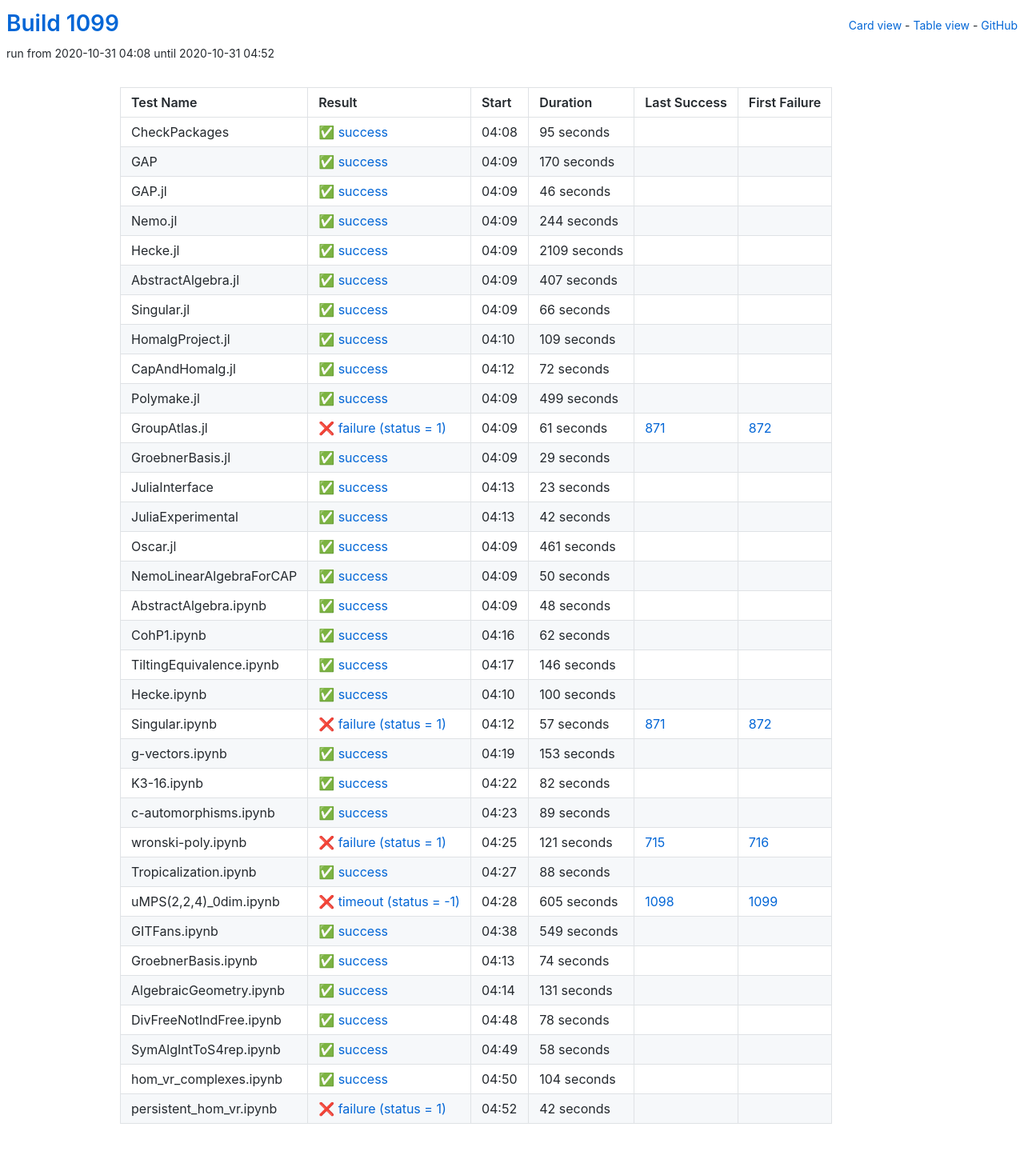
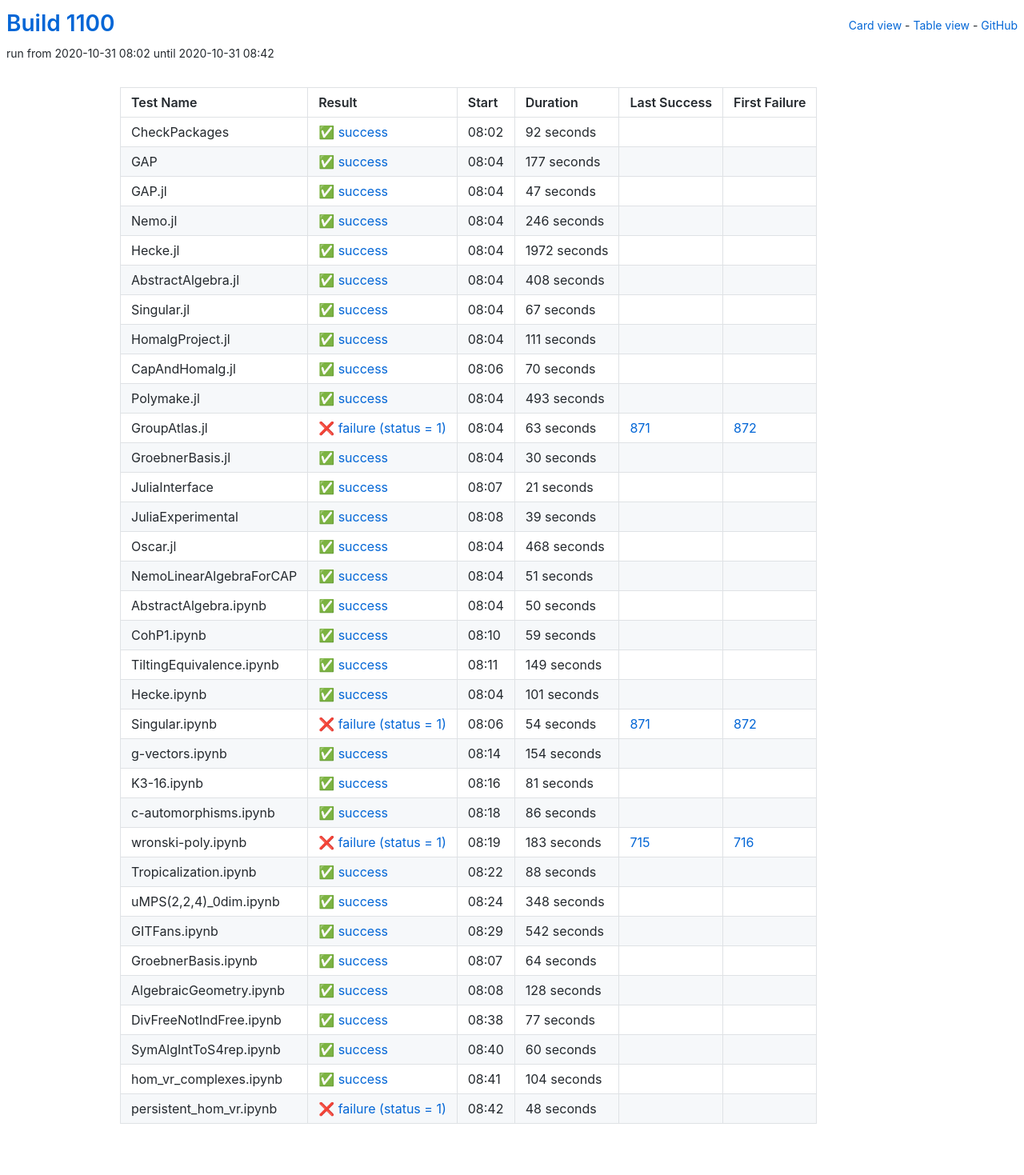
Before and after one commit to oscar-system/oscar-ci-status-stable, a Jekyll site: the page built from table.html, in a window 1280 px wide. Shown: the whole page at 80% size. Built offline with Jekyll 4.4.1, drawn with Linux system fonts in a browser that asks for light colours.

Commit message:
Build #1100

```diff
--- a/_data/ci.yml
+++ b/_data/ci.yml
@@ -1,6 +1,6 @@
 ---
-build: 1099
-build_url: https://oscarci.mathematik.uni-kl.de/job/oscar-stable/1099/
+build: 1100
+build_url: https://oscarci.mathematik.uni-kl.de/job/oscar-stable/1100/
 job: oscar-stable
 organization: oscar-system
 repo: oscar-ci-status-stable
@@ -8,188 +8,200 @@ repourl: https://github.com/oscar-system/oscar-ci-status-stable
 tests:
 - name: CheckPackages
   id: checkpackages
-  log: https://oscarci.mathematik.uni-kl.de/job/oscar-stable/1099/artifact/logs/build-1099/CheckPackages.log
-  start: 2020-10-31 04:08
+  log: https://oscarci.mathematik.uni-kl.de/job/oscar-stable/1100/artifact/logs/build-1100/CheckPackages.log
+  start: 2020-10-31 08:02
   success: true
   exitcode: 0
   status: success
-  duration: 95
+  duration: 92
   last_success: false
   last_success_url:
   first_failure: false
   first_failure_url:
 - name: GAP
   id: gap
-  log: https://oscarci.mathematik.uni-kl.de/job/oscar-stable/1099/artifact/logs/build-1099/GAP.log
-  start: 2020-10-31 04:09
+  log: https://oscarci.mathematik.uni-kl.de/job/oscar-stable/1100/artifact/logs/build-1100/GAP.log
+  start: 2020-10-31 08:04
   success: true
   exitcode: 0
   status: success
-  duration: 170
+  duration: 177
   last_success: false
   last_success_url:
   first_failure: false
   first_failure_url:
 - name: GAP.jl
   id: gap-jl
-  log: https://oscarci.mathematik.uni-kl.de/job/oscar-stable/1099/artifact/logs/build-1099/GAP.jl.log
-  start: 2020-10-31 04:09
+  log: https://oscarci.mathematik.uni-kl.de/job/oscar-stable/1100/artifact/logs/build-1100/GAP.jl.log
+  start: 2020-10-31 08:04
   success: true
   exitcode: 0
   status: success
-  duration: 46
+  duration: 47
   last_success: false
   last_success_url:
   first_failure: false
   first_failure_url:
 - name: Nemo.jl
   id: nemo-jl
-  log: https://oscarci.mathematik.uni-kl.de/job/oscar-stable/1099/artifact/logs/build-1099/Nemo.jl.log
-  start: 2020-10-31 04:09
+  log: https://oscarci.mathematik.uni-kl.de/job/oscar-stable/1100/artifact/logs/build-1100/Nemo.jl.log
+  start: 2020-10-31 08:04
   success: true
   exitcode: 0
   status: success
-  duration: 244
+  duration: 246
   last_success: false
   last_success_url:
   first_failure: false
   first_failure_url:
 - name: Hecke.jl
   id: hecke-jl
-  log: https://oscarci.mathematik.uni-kl.de/job/oscar-stable/1099/artifact/logs/build-1099/Hecke.jl.log
-  start: 2020-10-31 04:09
+  log: https://oscarci.mathematik.uni-kl.de/job/oscar-stable/1100/artifact/logs/build-1100/Hecke.jl.log
+  start: 2020-10-31 08:04
   success: true
   exitcode: 0
   status: success
-  duration: 2109
+  duration: 1972
   last_success: false
   last_success_url:
   first_failure: false
   first_failure_url:
 - name: AbstractAlgebra.jl
   id: abstractalgebra-jl
-  log: https://oscarci.mathematik.uni-kl.de/job/oscar-stable/1099/artifact/logs/build-1099/AbstractAlgebra.jl.log
-  start: 2020-10-31 04:09
+  log: https://oscarci.mathematik.uni-kl.de/job/oscar-stable/1100/artifact/logs/build-1100/AbstractAlgebra.jl.log
+  start: 2020-10-31 08:04
   success: true
   exitcode: 0
   status: success
-  duration: 407
+  duration: 408
   last_success: false
   last_success_url:
   first_failure: false
   first_failure_url:
 - name: Singular.jl
   id: singular-jl
-  log: https://oscarci.mathematik.uni-kl.de/job/oscar-stable/1099/artifact/logs/build-1099/Singular.jl.log
-  start: 2020-10-31 04:09
+  log: https://oscarci.mathematik.uni-kl.de/job/oscar-stable/1100/artifact/logs/build-1100/Singular.jl.log
+  start: 2020-10-31 08:04
   success: true
   exitcode: 0
   status: success
-  duration: 66
+  duration: 67
   last_success: false
   last_success_url:
   first_failure: false
   first_failure_url:
 - name: HomalgProject.jl
   id: homalgproject-jl
-  log: https://oscarci.mathematik.uni-kl.de/job/oscar-stable/1099/artifact/logs/build-1099/HomalgProject.jl.log
-  start: 2020-10-31 04:10
+  log: https://oscarci.mathematik.uni-kl.de/job/oscar-stable/1100/artifact/logs/build-1100/HomalgProject.jl.log
+  start: 2020-10-31 08:04
   success: true
   exitcode: 0
   status: success
-  duration: 109
+  duration: 111
   last_success: false
   last_success_url:
   first_failure: false
   first_failure_url:
 - name: CapAndHomalg.jl
   id: capandhomalg-jl
-  log: https://oscarci.mathematik.uni-kl.de/job/oscar-stable/1099/artifact/logs/build-1099/CapAndHomalg.jl.log
-  start: 2020-10-31 04:12
+  log: https://oscarci.mathematik.uni-kl.de/job/oscar-stable/1100/artifact/logs/build-1100/CapAndHomalg.jl.log
+  start: 2020-10-31 08:06
   success: true
   exitcode: 0
   status: success
-  duration: 72
+  duration: 70
   last_success: false
   last_success_url:
   first_failure: false
   first_failure_url:
 - name: Polymake.jl
   id: polymake-jl
-  log: https://oscarci.mathematik.uni-kl.de/job/oscar-stable/1099/artifact/logs/build-1099/Polymake.jl.log
-  start: 2020-10-31 04:09
+  log: https://oscarci.mathematik.uni-kl.de/job/oscar-stable/1100/artifact/logs/build-1100/Polymake.jl.log
+  start: 2020-10-31 08:04
   success: true
   exitcode: 0
   status: success
-  duration: 499
+  duration: 493
   last_success: false
   last_success_url:
   first_failure: false
   first_failure_url:
 - name: GroupAtlas.jl
   id: groupatlas-jl
-  log: https://oscarci.mathematik.uni-kl.de/job/oscar-stable/1099/artifact/logs/build-1099/GroupAtlas.jl.log
-  start: 2020-10-31 04:09
+  log: https://oscarci.mathematik.uni-kl.de/job/oscar-stable/1100/artifact/logs/build-1100/GroupAtlas.jl.log
+  start: 2020-10-31 08:04
   success: false
   exitcode: 1
   status: failure
-  duration: 61
+  duration: 63
   last_success: 871
   last_success_url: https://oscarci.mathematik.uni-kl.de/job/oscar-stable/871/
   first_failure: 872
   first_failure_url: https://oscarci.mathematik.uni-kl.de/job/oscar-stable/872/
 - name: GroebnerBasis.jl
   id: groebnerbasis-jl
-  log: https://oscarci.mathematik.uni-kl.de/job/oscar-stable/1099/artifact/logs/build-1099/GroebnerBasis.jl.log
-  start: 2020-10-31 04:09
+  log: https://oscarci.mathematik.uni-kl.de/job/oscar-stable/1100/artifact/logs/build-1100/GroebnerBasis.jl.log
+  start: 2020-10-31 08:04
   success: true
   exitcode: 0
   status: success
-  duration: 29
+  duration: 30
   last_success: false
   last_success_url:
   first_failure: false
   first_failure_url:
 - name: JuliaInterface
   id: juliainterface
-  log: https://oscarci.mathematik.uni-kl.de/job/oscar-stable/1099/artifact/logs/build-1099/JuliaInterface.log
-  start: 2020-10-31 04:13
+  log: https://oscarci.mathematik.uni-kl.de/job/oscar-stable/1100/artifact/logs/build-1100/JuliaInterface.log
+  start: 2020-10-31 08:07
   success: true
   exitcode: 0
   status: success
-  duration: 23
+  duration: 21
   last_success: false
   last_success_url:
   first_failure: false
   first_failure_url:
 - name: JuliaExperimental
   id: juliaexperimental
-  log: https://oscarci.mathematik.uni-kl.de/job/oscar-stable/1099/artifact/logs/build-1099/JuliaExperimental.log
-  start: 2020-10-31 04:13
+  log: https://oscarci.mathematik.uni-kl.de/job/oscar-stable/1100/artifact/logs/build-1100/JuliaExperimental.log
+  start: 2020-10-31 08:08
   success: true
   exitcode: 0
   status: success
-  duration: 42
+  duration: 39
   last_success: false
   last_success_url:
   first_failure: false
   first_failure_url:
 - name: Oscar.jl
   id: oscar-jl
-  log: https://oscarci.mathematik.uni-kl.de/job/oscar-stable/1099/artifact/logs/build-1099/Oscar.jl.log
-  start: 2020-10-31 04:09
+  log: https://oscarci.mathematik.uni-kl.de/job/oscar-stable/1100/artifact/logs/build-1100/Oscar.jl.log
+  start: 2020-10-31 08:04
   success: true
   exitcode: 0
   status: success
-  duration: 461
+  duration: 468
   last_success: false
   last_success_url:
   first_failure: false
   first_failure_url:
 - name: NemoLinearAlgebraForCAP
   id: nemolinearalgebraforcap
-  log: https://oscarci.mathematik.uni-kl.de/job/oscar-stable/1099/artifact/logs/build-1099/NemoLinearAlgebraForCAP.log
-  start: 2020-10-31 04:09
+  log: https://oscarci.mathematik.uni-kl.de/job/oscar-stable/1100/artifact/logs/build-1100/NemoLinearAlgebraForCAP.log
+  start: 2020-10-31 08:04
+  success: true
+  exitcode: 0
+  status: success
+  duration: 51
+  last_success: false
+  last_success_url:
+  first_failure: false
+  first_failure_url:
+- name: AbstractAlgebra.ipynb
+  id: abstractalgebra-ipynb
+  log: https://oscarci.mathematik.uni-kl.de/job/oscar-stable/1100/artifact/logs/build-1100/AbstractAlgebra.ipynb.log
+  start: 2020-10-31 08:04
   success: true
   exitcode: 0
   status: success
@@ -198,118 +210,106 @@ tests:
   last_success_url:
   first_failure: false
   first_failure_url:
-- name: AbstractAlgebra.ipynb
-  id: abstractalgebra-ipynb
-  log: https://oscarci.mathematik.uni-kl.de/job/oscar-stable/1099/artifact/logs/build-1099/AbstractAlgebra.ipynb.log
-  start: 2020-10-31 04:09
+- name: CohP1.ipynb
+  id: cohp1-ipynb
+  log: https://oscarci.mathematik.uni-kl.de/job/oscar-stable/1100/artifact/logs/build-1100/CohP1.ipynb.log
+  start: 2020-10-31 08:10
   success: true
   exitcode: 0
   status: success
-  duration: 48
-  last_success: false
-  last_success_url:
-  first_failure: false
-  first_failure_url:
-- name: CohP1.ipynb
-  id: cohp1-ipynb
-  log: https://oscarci.mathematik.uni-kl.de/job/oscar-stable/1099/artifact/logs/build-1099/CohP1.ipynb.log
-  start: 2020-10-31 04:16
-  success: true
-  exitcode: 0
-  status: success
-  duration: 62
+  duration: 59
   last_success: false
   last_success_url:
   first_failure: false
   first_failure_url:
 - name: TiltingEquivalence.ipynb
   id: tiltingequivalence-ipynb
-  log: https://oscarci.mathematik.uni-kl.de/job/oscar-stable/1099/artifact/logs/build-1099/TiltingEquivalence.ipynb.log
-  start: 2020-10-31 04:17
+  log: https://oscarci.mathematik.uni-kl.de/job/oscar-stable/1100/artifact/logs/build-1100/TiltingEquivalence.ipynb.log
+  start: 2020-10-31 08:11
   success: true
   exitcode: 0
   status: success
-  duration: 146
+  duration: 149
   last_success: false
   last_success_url:
   first_failure: false
   first_failure_url:
 - name: Hecke.ipynb
   id: hecke-ipynb
-  log: https://oscarci.mathematik.uni-kl.de/job/oscar-stable/1099/artifact/logs/build-1099/Hecke.ipynb.log
-  start: 2020-10-31 04:10
+  log: https://oscarci.mathematik.uni-kl.de/job/oscar-stable/1100/artifact/logs/build-1100/Hecke.ipynb.log
+  start: 2020-10-31 08:04
   success: true
   exitcode: 0
   status: success
-  duration: 100
+  duration: 101
   last_success: false
   last_success_url:
   first_failure: false
   first_failure_url:
 - name: Singular.ipynb
   id: singular-ipynb
-  log: https://oscarci.mathematik.uni-kl.de/job/oscar-stable/1099/artifact/logs/build-1099/Singular.ipynb.log
-  start: 2020-10-31 04:12
+  log: https://oscarci.mathematik.uni-kl.de/job/oscar-stable/1100/artifact/logs/build-1100/Singular.ipynb.log
+  start: 2020-10-31 08:06
   success: false
   exitcode: 1
   status: failure
-  duration: 57
+  duration: 54
   last_success: 871
   last_success_url: https://oscarci.mathematik.uni-kl.de/job/oscar-stable/871/
   first_failure: 872
   first_failure_url: https://oscarci.mathematik.uni-kl.de/job/oscar-stable/872/
 - name: g-vectors.ipynb
   id: g-vectors-ipynb
-  log: https://oscarci.mathematik.uni-kl.de/job/oscar-stable/1099/artifact/logs/build-1099/g-vectors.ipynb.log
-  start: 2020-10-31 04:19
+  log: https://oscarci.mathematik.uni-kl.de/job/oscar-stable/1100/artifact/logs/build-1100/g-vectors.ipynb.log
+  start: 2020-10-31 08:14
   success: true
   exitcode: 0
   status: success
-  duration: 153
+  duration: 154
   last_success: false
   last_success_url:
   first_failure: false
   first_failure_url:
 - name: K3-16.ipynb
   id: k3-16-ipynb
-  log: https://oscarci.mathematik.uni-kl.de/job/oscar-stable/1099/artifact/logs/build-1099/K3-16.ipynb.log
-  start: 2020-10-31 04:22
+  log: https://oscarci.mathematik.uni-kl.de/job/oscar-stable/1100/artifact/logs/build-1100/K3-16.ipynb.log
+  start: 2020-10-31 08:16
   success: true
   exitcode: 0
   status: success
-  duration: 82
+  duration: 81
   last_success: false
   last_success_url:
   first_failure: false
   first_failure_url:
 - name: c-automorphisms.ipynb
   id: c-automorphisms-ipynb
-  log: https://oscarci.mathematik.uni-kl.de/job/oscar-stable/1099/artifact/logs/build-1099/c-automorphisms.ipynb.log
-  start: 2020-10-31 04:23
+  log: https://oscarci.mathematik.uni-kl.de/job/oscar-stable/1100/artifact/logs/build-1100/c-automorphisms.ipynb.log
+  start: 2020-10-31 08:18
   success: true
   exitcode: 0
   status: success
-  duration: 89
+  duration: 86
   last_success: false
   last_success_url:
   first_failure: false
   first_failure_url:
 - name: wronski-poly.ipynb
   id: wronski-poly-ipynb
-  log: https://oscarci.mathematik.uni-kl.de/job/oscar-stable/1099/artifact/logs/build-1099/wronski-poly.ipynb.log
-  start: 2020-10-31 04:25
+  log: https://oscarci.mathematik.uni-kl.de/job/oscar-stable/1100/artifact/logs/build-1100/wronski-poly.ipynb.log
+  start: 2020-10-31 08:19
   success: false
   exitcode: 1
   status: failure
-  duration: 121
+  duration: 183
   last_success: 715
   last_success_url: https://oscarci.mathematik.uni-kl.de/job/oscar-stable/715/
   first_failure: 716
   first_failure_url: https://oscarci.mathematik.uni-kl.de/job/oscar-stable/716/
 - name: Tropicalization.ipynb
   id: tropicalization-ipynb
-  log: https://oscarci.mathematik.uni-kl.de/job/oscar-stable/1099/artifact/logs/build-1099/Tropicalization.ipynb.log
-  start: 2020-10-31 04:27
+  log: https://oscarci.mathematik.uni-kl.de/job/oscar-stable/1100/artifact/logs/build-1100/Tropicalization.ipynb.log
+  start: 2020-10-31 08:22
   success: true
   exitcode: 0
   status: success
@@ -320,80 +320,80 @@ tests:
   first_failure_url:
 - name: uMPS(2,2,4)_0dim.ipynb
   id: umps-2-2-4-0dim-ipynb
-  log: https://oscarci.mathematik.uni-kl.de/job/oscar-stable/1099/artifact/logs/build-1099/uMPS-2-2-4-_0dim.ipynb.log
-  start: 2020-10-31 04:28
-  success: false
-  exitcode: -1
-  status: timeout
-  duration: 605
-  last_success: 1098
-  last_success_url: https://oscarci.mathematik.uni-kl.de/job/oscar-stable/1098/
-  first_failure: 1099
-  first_failure_url: https://oscarci.mathematik.uni-kl.de/job/oscar-stable/1099/
-- name: GITFans.ipynb
-  id: gitfans-ipynb
-  log: https://oscarci.mathematik.uni-kl.de/job/oscar-stable/1099/artifact/logs/build-1099/GITFans.ipynb.log
-  start: 2020-10-31 04:38
+  log: https://oscarci.mathematik.uni-kl.de/job/oscar-stable/1100/artifact/logs/build-1100/uMPS-2-2-4-_0dim.ipynb.log
+  start: 2020-10-31 08:24
   success: true
   exitcode: 0
   status: success
-  duration: 549
+  duration: 348
+  last_success: false
+  last_success_url:
+  first_failure: false
+  first_failure_url:
+- name: GITFans.ipynb
+  id: gitfans-ipynb
+  log: https://oscarci.mathematik.uni-kl.de/job/oscar-stable/1100/artifact/logs/build-1100/GITFans.ipynb.log
+  start: 2020-10-31 08:29
+  success: true
+  exitcode: 0
+  status: success
+  duration: 542
   last_success: false
   last_success_url:
   first_failure: false
   first_failure_url:
 - name: GroebnerBasis.ipynb
   id: groebnerbasis-ipynb
-  log: https://oscarci.mathematik.uni-kl.de/job/oscar-stable/1099/artifact/logs/build-1099/GroebnerBasis.ipynb.log
-  start: 2020-10-31 04:13
+  log: https://oscarci.mathematik.uni-kl.de/job/oscar-stable/1100/artifact/logs/build-1100/GroebnerBasis.ipynb.log
+  start: 2020-10-31 08:07
   success: true
   exitcode: 0
   status: success
-  duration: 74
+  duration: 64
   last_success: false
   last_success_url:
   first_failure: false
   first_failure_url:
 - name: AlgebraicGeometry.ipynb
   id: algebraicgeometry-ipynb
-  log: https://oscarci.mathematik.uni-kl.de/job/oscar-stable/1099/artifact/logs/build-1099/AlgebraicGeometry.ipynb.log
-  start: 2020-10-31 04:14
+  log: https://oscarci.mathematik.uni-kl.de/job/oscar-stable/1100/artifact/logs/build-1100/AlgebraicGeometry.ipynb.log
+  start: 2020-10-31 08:08
   success: true
   exitcode: 0
   status: success
-  duration: 131
+  duration: 128
   last_success: false
   last_success_url:
   first_failure: false
   first_failure_url:
 - name: DivFreeNotIndFree.ipynb
   id: divfreenotindfree-ipynb
-  log: https://oscarci.mathematik.uni-kl.de/job/oscar-stable/1099/artifact/logs/build-1099/DivFreeNotIndFree.ipynb.log
-  start: 2020-10-31 04:48
+  log: https://oscarci.mathematik.uni-kl.de/job/oscar-stable/1100/artifact/logs/build-1100/DivFreeNotIndFree.ipynb.log
+  start: 2020-10-31 08:38
   success: true
   exitcode: 0
   status: success
-  duration: 78
+  duration: 77
   last_success: false
   last_success_url:
   first_failure: false
   first_failure_url:
 - name: SymAlgIntToS4rep.ipynb
   id: symalginttos4rep-ipynb
-  log: https://oscarci.mathematik.uni-kl.de/job/oscar-stable/1099/artifact/logs/build-1099/SymAlgIntToS4rep.ipynb.log
-  start: 2020-10-31 04:49
+  log: https://oscarci.mathematik.uni-kl.de/job/oscar-stable/1100/artifact/logs/build-1100/SymAlgIntToS4rep.ipynb.log
+  start: 2020-10-31 08:40
   success: true
   exitcode: 0
   status: success
-  duration: 58
+  duration: 60
   last_success: false
   last_success_url:
   first_failure: false
   first_failure_url:
 - name: hom_vr_complexes.ipynb
   id: hom-vr-complexes-ipynb
-  log: https://oscarci.mathematik.uni-kl.de/job/oscar-stable/1099/artifact/logs/build-1099/hom_vr_complexes.ipynb.log
-  start: 2020-10-31 04:50
+  log: https://oscarci.mathematik.uni-kl.de/job/oscar-stable/1100/artifact/logs/build-1100/hom_vr_complexes.ipynb.log
+  start: 2020-10-31 08:41
   success: true
   exitcode: 0
   status: success
@@ -404,12 +404,12 @@ tests:
   first_failure_url:
 - name: persistent_hom_vr.ipynb
   id: persistent-hom-vr-ipynb
-  log: https://oscarci.mathematik.uni-kl.de/job/oscar-stable/1099/artifact/logs/build-1099/persistent_hom_vr.ipynb.log
-  start: 2020-10-31 04:52
+  log: https://oscarci.mathematik.uni-kl.de/job/oscar-stable/1100/artifact/logs/build-1100/persistent_hom_vr.ipynb.log
+  start: 2020-10-31 08:42
   success: false
   exitcode: 1
   status: failure
-  duration: 42
+  duration: 48
   last_success: false
   last_success_url:
   first_failure: false
```
Also changed, not shown: README.md.
